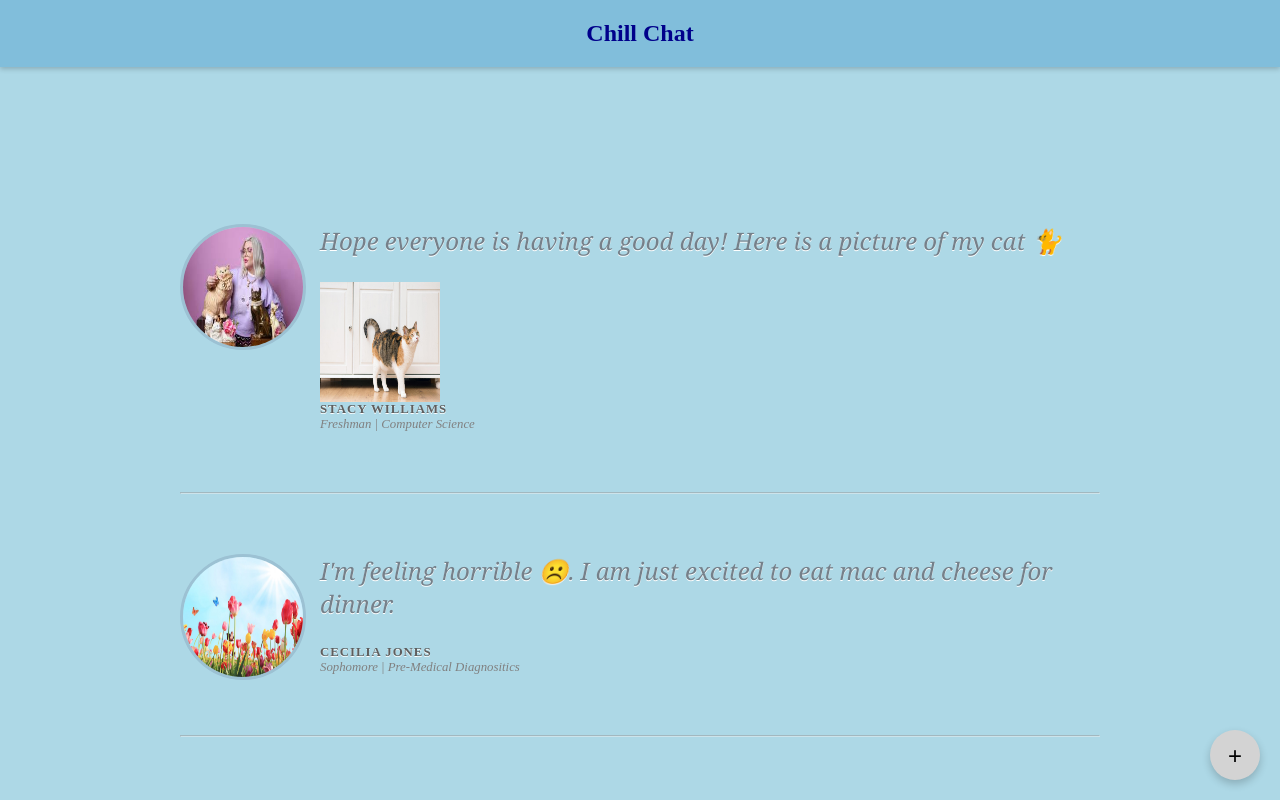
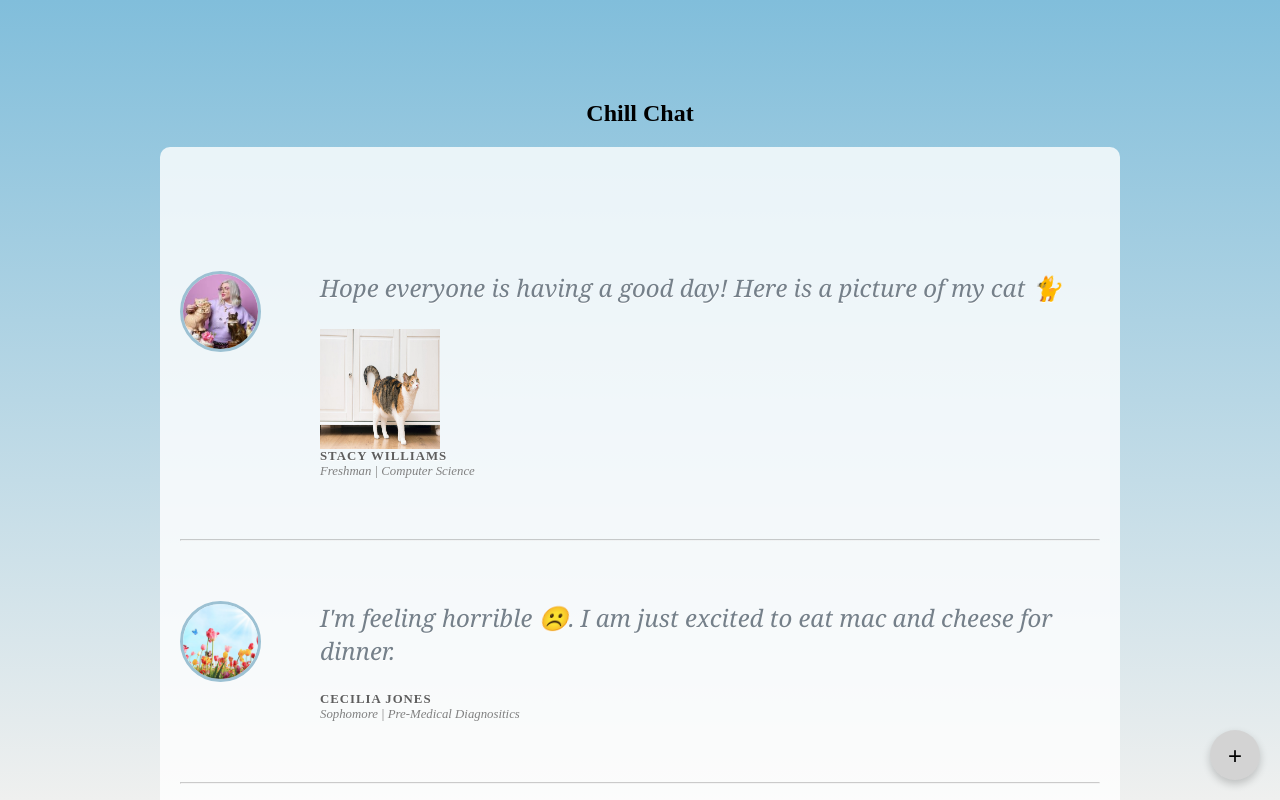
Before and after one commit to Aastha-Desai/HenHacks, a website: page socialMedia.html in a window 1280 px wide. Shown: the top 800 px of the page. Drawn offline with Linux system fonts and the light colour scheme.

Commit message:
fixed interface and default image

```diff
--- a/socialMedia.css
+++ b/socialMedia.css
@@ -1,39 +1,40 @@
-/* Full-page blue background */
+/* Full-page gradient background */
 html, body {
   height: 100%;
   margin: 0;
-    background-color: lightblue; /* Blue background for the entire page */
+  background: linear-gradient(to bottom, #81bedb, #eff0ef); /* Blue to light gray gradient */
+  background-attachment: fixed; /* Ensures the gradient scrolls with the page */
 }
 
 /* Header Styles */
 header {
-    background-color: #81bedb; /* Solid blue for the header */
-    color: white;
+  color: black;
   padding: 20px 0;
   text-align: center;
-    position: fixed;
+  position: relative;
   top: 0;
   left: 0;
   width: 100%;
   z-index: 1000;
-    box-shadow: 0 2px 5px rgba(0, 0, 0, 0.2);
 }
 
 header h1 {
   margin: 0;
   font-size: 24px;
   font-weight: bold;
-    color: darkblue; /* Dark blue text for the header */
+  color: black; /* White text for the header */
 }
 
 /* Main Container */
 .wrapper {
   padding: 20px;
   border-radius: 10px;
-    margin: 100px auto 20px; /* Adjust margin to account for the fixed header */
+  margin: 0 auto;
+  padding-top: 100px; /* Add padding-top to account for the fixed header */
   max-width: 960px;
-    background-color: transparent; /* Remove white background */
+  background-color: rgba(255, 255, 255, 0.8); /* Semi-transparent white background */
   color: #333; /* Ensure text is readable */
+  min-height: calc(100vh - 140px); /* Ensure the wrapper covers the remaining space */
 }
 
 /* Testimonial Quote Styles */
@@ -77,8 +78,9 @@ html, body {
 .testimonial-quote img.profile-picture {
   border: 3px solid #9CC1D3;
   border-radius: 50%;
-    width: 120px;
-    height: 120px;
+  width: 75px;
+  height: 75px;
+  object-fit: cover;
   position: absolute;
   top: 0;
   left: 0;
--- a/socialMedia.js
+++ b/socialMedia.js
@@ -23,7 +23,7 @@ document.addEventListener('DOMContentLoaded', () => {
       const createPost = (imageUrl = null) => {
         const postHTML = `
           <div class="testimonial-quote group">
-            <img src="http://placehold.it/120x120">
+            <img src="pfp.jpg" alt="Profile Picture" class="profile-picture">
             <div class="quote-container">
               <blockquote>
                 <p>${thoughts || ''}</p>
```
Also changed, not shown: pfp.jpg (added). Lines whose indentation alone changed are shown as unchanged.
